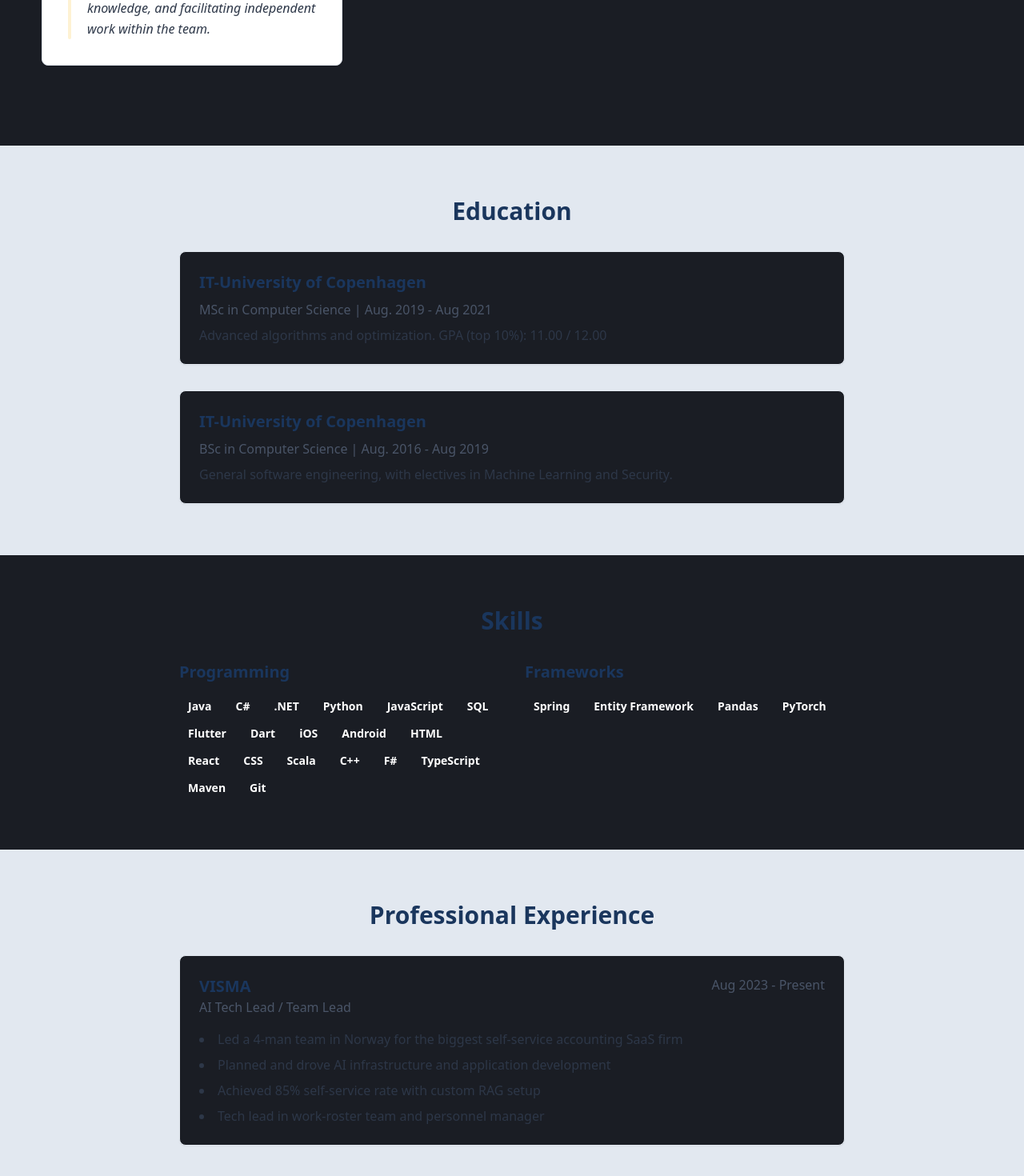
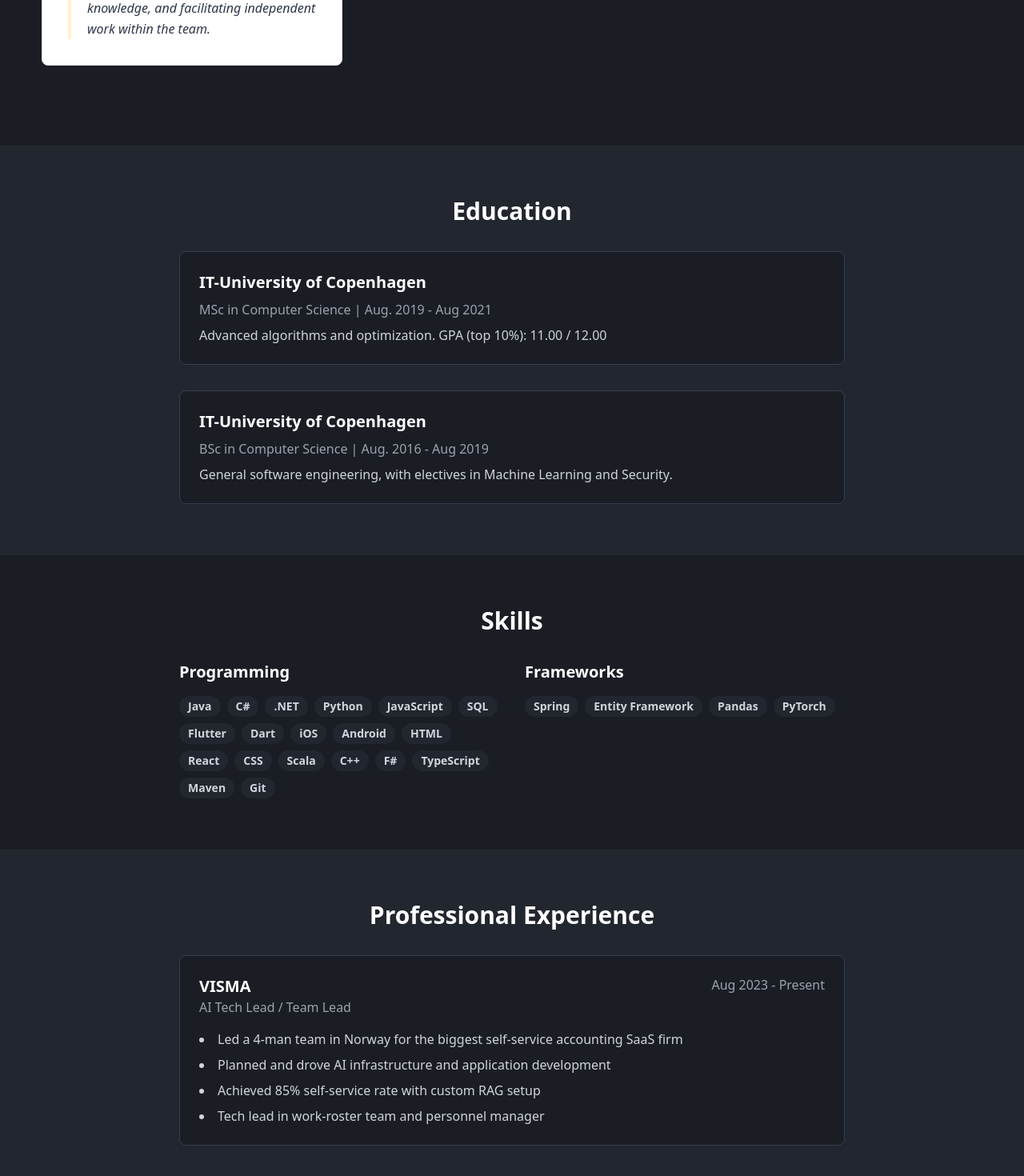
Before and after one commit to joakiti/career-craft-portal, a React (Vite) app: page / in a window 1280 px wide. Shown: the part 1698-3168 px from the top of the page at 80% size. Built offline with nearby package versions, Linux system fonts and the light colour scheme.

Commit message:
Update theme colors for dark mode
Adjusted the page layout to ensure a consistent dark theme, replacing white backgrounds with darker colors. All text has been changed to light colors to improve contrast and readability against the dark backgrounds.
[skip gpt_engineer]

```diff
--- a/src/pages/Index.tsx
+++ b/src/pages/Index.tsx
@@ -16,7 +16,7 @@ const Index = () => {
                 alt="Profile picture"
                 className="rounded-2xl shadow-xl w-full h-auto object-cover mb-6"
               />
-              <h1 className="text-3xl font-bold mb-2">Mikkel Kaj Andersen 👋</h1>
+              <h1 className="text-3xl font-bold mb-2 text-white">Mikkel Kaj Andersen 👋</h1>
               <p className="text-gray-400 mb-6">AI Tech Lead | Software Engineer | Problem Solver</p>
               <div className="flex flex-wrap gap-4 mb-6">
                 <a href="mailto:mikkel_ander@hotmail.com" className="text-link hover:text-link-hover transition-colors">
@@ -43,7 +43,7 @@ const Index = () => {
             {/* Right Column - Bio and Experience */}
             <div className="md:col-span-8 space-y-6">
               <div className="bg-card-lighter rounded-2xl p-8">
-                <h2 className="text-2xl font-bold mb-4">About Me</h2>
+                <h2 className="text-2xl font-bold mb-4 text-white">About Me</h2>
                 <p className="text-gray-300 leading-relaxed">
                   As an accomplished AI Tech Lead with nearly a decade of experience, I specialize in delivering innovative software solutions across diverse domains. My expertise spans competitive programming, advanced algorithms, and machine learning, complemented by a proven track record of leading successful AI teams in international settings. I excel in solving complex technical challenges while maintaining a strong focus on end-user experience and practical implementation.
                 </p>
@@ -53,46 +53,46 @@ const Index = () => {
         </div>
       </section>
 
-      {/* Keep existing sections */}
+      {/* Keep existing Testimonials section */}
       <Testimonials />
 
       {/* Education Section */}
-      <section className="py-16 bg-primary-light px-4 animate-slide-in">
+      <section className="py-16 bg-card-lighter px-4 animate-slide-in">
         <div className="container max-w-4xl mx-auto">
-          <h2 className="text-3xl font-bold text-primary mb-8 text-center">Education</h2>
+          <h2 className="text-3xl font-bold text-white mb-8 text-center">Education</h2>
           <div className="space-y-8">
-            <Card className="p-6">
-              <h3 className="text-xl font-bold text-primary mb-2">IT-University of Copenhagen</h3>
-              <p className="text-text-light mb-2">MSc in Computer Science | Aug. 2019 - Aug 2021</p>
-              <p className="text-text">Advanced algorithms and optimization. GPA (top 10%): 11.00 / 12.00</p>
+            <Card className="p-6 bg-card border-gray-700">
+              <h3 className="text-xl font-bold text-white mb-2">IT-University of Copenhagen</h3>
+              <p className="text-gray-400 mb-2">MSc in Computer Science | Aug. 2019 - Aug 2021</p>
+              <p className="text-gray-300">Advanced algorithms and optimization. GPA (top 10%): 11.00 / 12.00</p>
             </Card>
-            <Card className="p-6">
-              <h3 className="text-xl font-bold text-primary mb-2">IT-University of Copenhagen</h3>
-              <p className="text-text-light mb-2">BSc in Computer Science | Aug. 2016 - Aug 2019</p>
-              <p className="text-text">General software engineering, with electives in Machine Learning and Security.</p>
+            <Card className="p-6 bg-card border-gray-700">
+              <h3 className="text-xl font-bold text-white mb-2">IT-University of Copenhagen</h3>
+              <p className="text-gray-400 mb-2">BSc in Computer Science | Aug. 2016 - Aug 2019</p>
+              <p className="text-gray-300">General software engineering, with electives in Machine Learning and Security.</p>
             </Card>
           </div>
         </div>
       </section>
 
       {/* Skills Section */}
-      <section className="py-16 px-4">
+      <section className="py-16 px-4 bg-card">
         <div className="container max-w-4xl mx-auto">
-          <h2 className="text-3xl font-bold text-primary mb-8 text-center">Skills</h2>
+          <h2 className="text-3xl font-bold text-white mb-8 text-center">Skills</h2>
           <div className="grid grid-cols-1 md:grid-cols-2 gap-8">
             <div>
-              <h3 className="text-xl font-bold text-primary mb-4">Programming</h3>
+              <h3 className="text-xl font-bold text-white mb-4">Programming</h3>
               <div className="flex flex-wrap gap-2">
                 {["Java", "C#", ".NET", "Python", "JavaScript", "SQL", "Flutter", "Dart", "iOS", "Android", "HTML", "React", "CSS", "Scala", "C++", "F#", "TypeScript", "Maven", "Git"].map((skill) => (
-                  <Badge key={skill} variant="secondary" className="text-sm">{skill}</Badge>
+                  <Badge key={skill} variant="secondary" className="text-sm bg-card-lighter text-gray-300">{skill}</Badge>
                 ))}
               </div>
             </div>
             <div>
-              <h3 className="text-xl font-bold text-primary mb-4">Frameworks</h3>
+              <h3 className="text-xl font-bold text-white mb-4">Frameworks</h3>
               <div className="flex flex-wrap gap-2">
                 {["Spring", "Entity Framework", "Pandas", "PyTorch"].map((framework) => (
-                  <Badge key={framework} variant="secondary" className="text-sm">{framework}</Badge>
+                  <Badge key={framework} variant="secondary" className="text-sm bg-card-lighter text-gray-300">{framework}</Badge>
                 ))}
               </div>
             </div>
@@ -101,26 +101,25 @@ const Index = () => {
       </section>
 
       {/* Experience Section */}
-      <section className="py-16 bg-primary-light px-4">
+      <section className="py-16 bg-card-lighter px-4">
         <div className="container max-w-4xl mx-auto">
-          <h2 className="text-3xl font-bold text-primary mb-8 text-center">Professional Experience</h2>
+          <h2 className="text-3xl font-bold text-white mb-8 text-center">Professional Experience</h2>
           <div className="space-y-8">
-            <Card className="p-6">
+            <Card className="p-6 bg-card border-gray-700">
               <div className="flex justify-between items-start mb-4">
                 <div>
-                  <h3 className="text-xl font-bold text-primary">VISMA</h3>
-                  <p className="text-text-light">AI Tech Lead / Team Lead</p>
+                  <h3 className="text-xl font-bold text-white">VISMA</h3>
+                  <p className="text-gray-400">AI Tech Lead / Team Lead</p>
                 </div>
-                <span className="text-text-light">Aug 2023 - Present</span>
+                <span className="text-gray-400">Aug 2023 - Present</span>
               </div>
-              <ul className="list-disc list-inside space-y-2 text-text">
+              <ul className="list-disc list-inside space-y-2 text-gray-300">
                 <li>Led a 4-man team in Norway for the biggest self-service accounting SaaS firm</li>
                 <li>Planned and drove AI infrastructure and application development</li>
                 <li>Achieved 85% self-service rate with custom RAG setup</li>
                 <li>Tech lead in work-roster team and personnel manager</li>
               </ul>
             </Card>
-            {/* Add more experience cards as needed */}
           </div>
         </div>
       </section>
```
